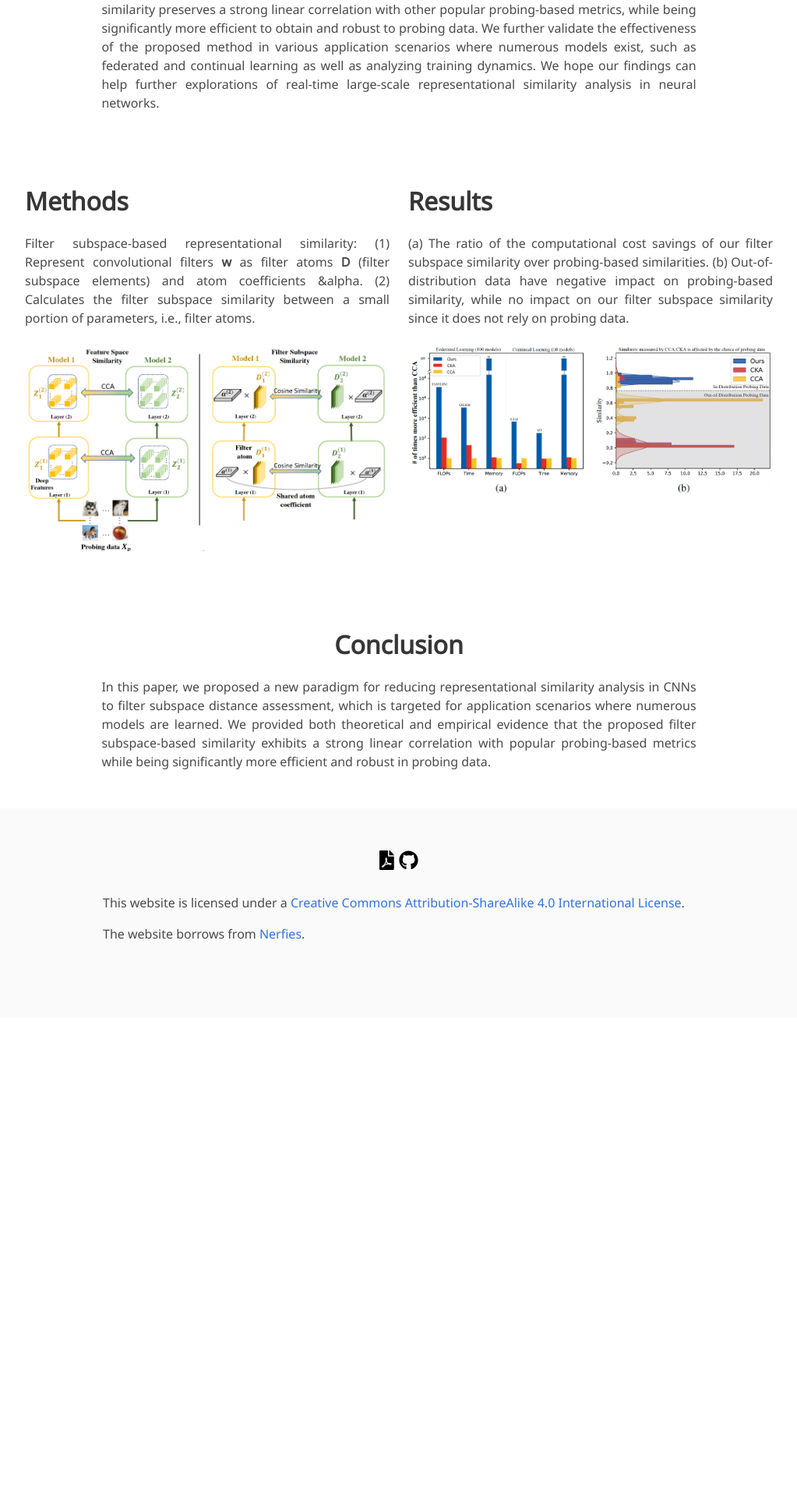
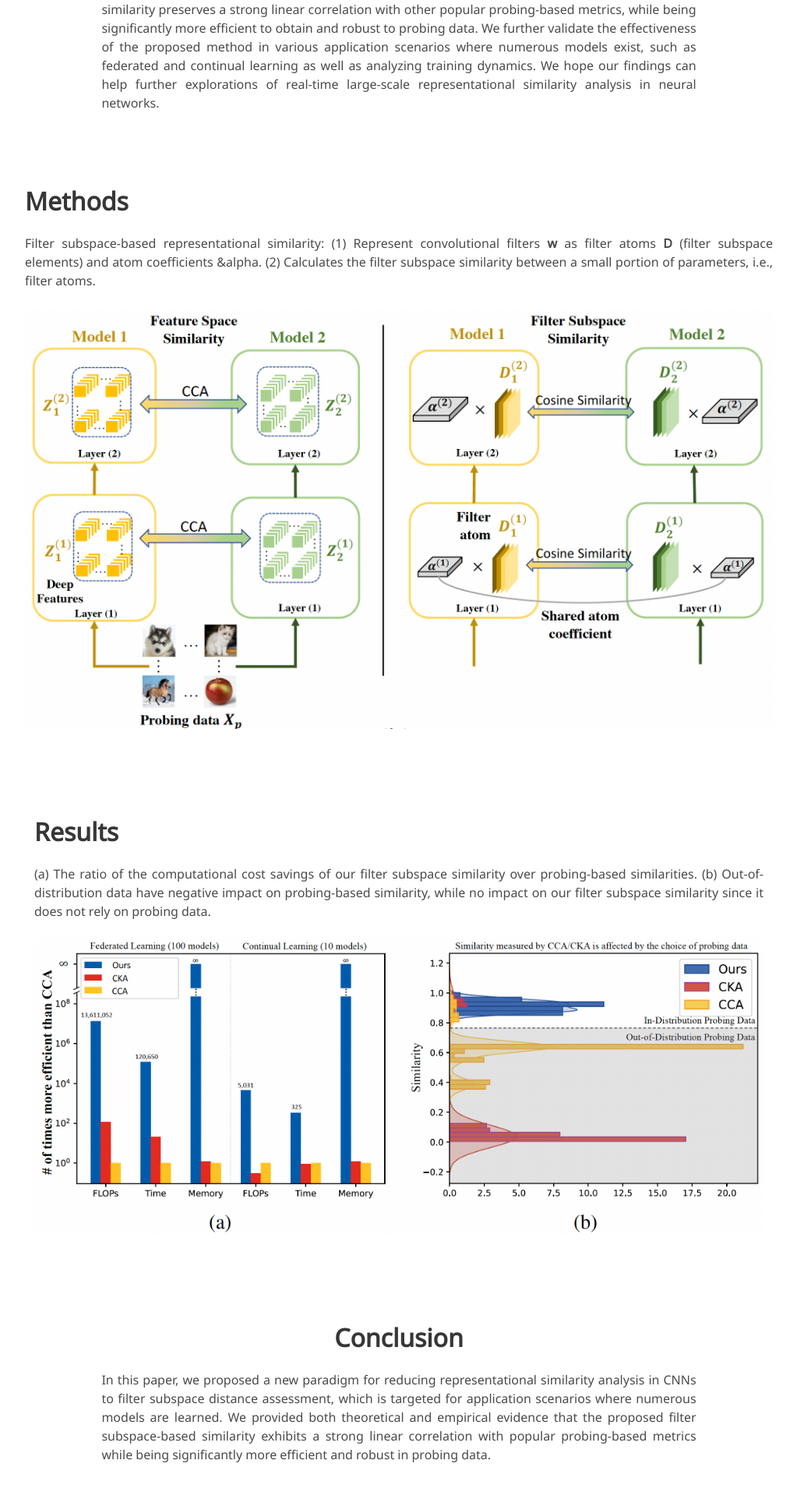
Before and after one commit to weichennone/myhomepage, a Jekyll site: the page _projects/2023neurips/index.html, which Jekyll copies as it is, in a window 1280 px wide. Shown: the part 905-2819 px from the top of the page at 78% size, without its empty margins (128-1151 px from the left). Built offline with Jekyll 4.4.1, drawn with Linux system fonts in a browser that asks for light colours; nearby versions of some CDN libraries; some web fonts are replaced; library files that are not in the unit come from our copies; a style sheet for code colours, icons or effects is not loaded; before the commit the page ends 2211 px from its top, so only the background shows below that.

Commit message:
Update index.html

```diff
--- a/_projects/2023neurips/index.html
+++ b/_projects/2023neurips/index.html
@@ -302,21 +302,6 @@
                  alt="Compare our method with probe-based method."/>
         </div>
       </div>
-
-      <div class="column is-full-width">
-        <h2 class="title is-3">Results</h2>
-        <div class="content has-text-justified">
-          <p>
-            (a) The ratio of the computational cost savings of our filter subspace similarity over probing-based similarities.
-            (b) Out-of-distribution data have negative impact on probing-based similarity, while no impact on our filter subspace similarity since it does not rely on probing data.
-          </p>
-        </div>
-        <div class="content has-text-centered">
-          <img src="./static/images/results_1.png"
-                 class="system-diagram"
-                 alt="Compare our method with probe-based method."/>
-        </div>
-      </div>
     </div>
       <!-- Visual Effects. -->
       <!-- <div class="column">
@@ -452,6 +437,30 @@
 <section class="section">
   <div class="container is-max-desktop">
     <!-- Conclusion. -->
+    <div class="column is-full-width">
+      <h2 class="title is-3">Results</h2>
+      <div class="content has-text-justified">
+        <p>
+          (a) The ratio of the computational cost savings of our filter subspace similarity over probing-based similarities.
+          (b) Out-of-distribution data have negative impact on probing-based similarity, while no impact on our filter subspace similarity since it does not rely on probing data.
+        </p>
+      </div>
+      <div class="content has-text-centered">
+        <img src="./static/images/results_1.png"
+               class="system-diagram"
+               alt="Compare our method with probe-based method."/>
+      </div>
+    </div>
+    <!--/ Conclusion.-->
+
+  </div>
+</section>
+
+
+
+<section class="section">
+  <div class="container is-max-desktop">
+    <!-- Conclusion. -->
     <div class="columns is-centered has-text-centered">
       <div class="column is-four-fifths">
         <h2 class="title is-3">Conclusion</h2>
```
